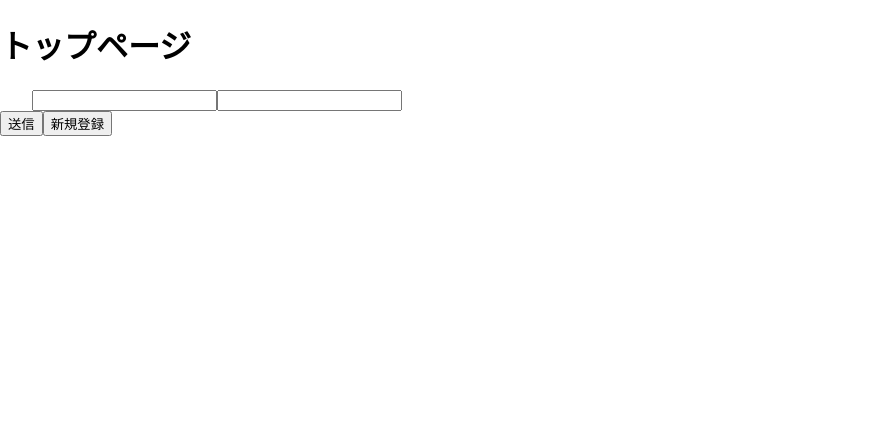
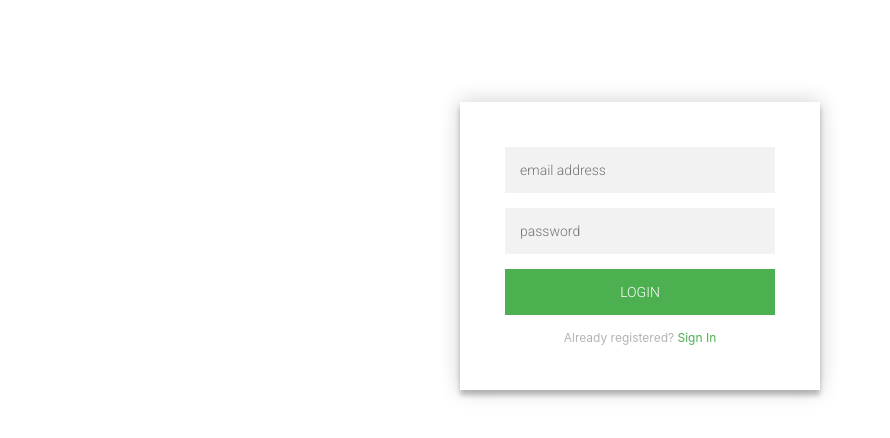
Before and after one commit to scla-sagauniv/find-coins, a Next.js app in the folder frontend/: page / in a window 1280 px wide. Shown: the top 438 px of the page, without its empty margins (0-890 px from the left). Built offline with nearby package versions, Linux system fonts and the light colour scheme.

Commit message:
Style 見た目の調整

```diff
--- a/frontend/src/pages/index.tsx
+++ b/frontend/src/pages/index.tsx
@@ -1,69 +1,71 @@
-import styles from '../styles/Home.module.css';
-import { getAuth, signInWithEmailAndPassword,onAuthStateChanged } from "firebase/auth";
-import { useRouter } from 'next/router'
-import { useState,useEffect } from 'react';
-import firebaseApp from '../firebase/firebase';
+import styles from "../styles/Home.module.css";
+import {
+  getAuth,
+  signInWithEmailAndPassword,
+  onAuthStateChanged,
+} from "firebase/auth";
+import { useRouter } from "next/router";
+import { useState, useEffect } from "react";
+import firebaseApp from "../firebase/firebase";
 
-
-const Login=()=> {
-
-    const [loginEmail, setLoginEmail] = useState('');
-    const [loginPassword, setLoginPassword] = useState('');
+const Login = () => {
+  const [loginEmail, setLoginEmail] = useState("");
+  const [loginPassword, setLoginPassword] = useState("");
 
   //firebaseの取得
   const auth = getAuth(firebaseApp);
 
-
   //Routerをインスタンス化
   const router = useRouter();
 
-    const handleSubmit = async (e:any) => {
+  const handleSubmit = async (e: any) => {
     e.preventDefault();
 
     try {
       await signInWithEmailAndPassword(auth, loginEmail, loginPassword);
-          console.log(loginEmail,loginPassword)
+      console.log(loginEmail, loginPassword);
 
       //世界地図画面に遷移
       router.push({
         pathname: "/worldMap",
         // query: { user_email:loginEmail } // ココ
       });
-
-
     } catch (error) {
-          console.log(error)
-          alert("メールアドレスかパスワードが間違っています")
+      console.log(error);
+      alert("メールアドレスかパスワードが間違っています");
     }
   };
 
-    const handleClick = () =>{
+  const handleClick = () => {
     router.push({
-        pathname: "/register"
-
+      pathname: "/register",
     });
-    }
-
-
+  };
 
   return (
-
     <>
-        <h1>トップページ</h1>
-
+      <div className={styles.loginpage}>
+        <div className={styles.form}>
           <form onSubmit={handleSubmit}>
-          <div className={styles.container}>
-
-            <input type="email" onChange={(e) => setLoginEmail(e.target.value)}/>
-            <input type="password" onChange={(e) => setLoginPassword(e.target.value)}/>
-
+            <input
+              type="text"
+              placeholder="email address"
+              onChange={(e) => setLoginEmail(e.target.value)}
+            />
+            <input
+              type="password"
+              placeholder="password"
+              onChange={(e) => setLoginPassword(e.target.value)}
+            />
+            <button>login</button>
+            <p className={styles.message}>
+              Already registered? <a onClick={handleClick}>Sign In</a>
+            </p>
+          </form>
         </div>
-        </form>
-
-        <button type="submit">送信</button>
-        <button type='button' onClick={handleClick}>新規登録</button>
+      </div>
     </>
-    )
-  }
+  );
+};
 
 export default Login;
--- a/frontend/src/styles/Home.module.css
+++ b/frontend/src/styles/Home.module.css
@@ -1,129 +1,90 @@
-.container {
-  padding: 0 2rem;
+@import url(https://fonts.googleapis.com/css?family=Roboto:300);
+
+.loginpage {
+  width: 360px;
+  padding: 8% 0 0;
+  margin: auto;
 }
-
-.main {
-  min-height: 100vh;
-  padding: 4rem 0;
-  flex: 1;
-  display: flex;
-  flex-direction: column;
-  justify-content: center;
-  align-items: center;
+.form {
+  position: relative;
+  z-index: 1;
+  background: #FFFFFF;
+  max-width: 360px;
+  margin: 0 auto 100px;
+  padding: 45px;
+  text-align: center;
+  box-shadow: 0 0 20px 0 rgba(0, 0, 0, 0.2), 0 5px 5px 0 rgba(0, 0, 0, 0.24);
 }
-
-.footer {
-  display: flex;
-  flex: 1;
-  padding: 2rem 0;
-  border-top: 1px solid #eaeaea;
-  justify-content: center;
-  align-items: center;
+.form input {
+  font-family: "Roboto", sans-serif;
+  outline: 0;
+  background: #f2f2f2;
+  width: 100%;
+  border: 0;
+  margin: 0 0 15px;
+  padding: 15px;
+  box-sizing: border-box;
+  font-size: 14px;
 }
-
-.footer a {
-  display: flex;
-  justify-content: center;
-  align-items: center;
-  flex-grow: 1;
+.form button {
+  font-family: "Roboto", sans-serif;
+  text-transform: uppercase;
+  outline: 0;
+  background: #4CAF50;
+  width: 100%;
+  border: 0;
+  padding: 15px;
+  color: #FFFFFF;
+  font-size: 14px;
+  -webkit-transition: all 0.3 ease;
+  transition: all 0.3 ease;
+  cursor: pointer;
 }
-
-.title a {
-  color: #0070f3;
+.form button:hover,.form button:active,.form button:focus {
+  background: #43A047;
+}
+.form .message {
+  margin: 15px 0 0;
+  color: #b3b3b3;
+  font-size: 12px;
+}
+.form .message a {
+  color: #4CAF50;
   text-decoration: none;
 }
-
-.title a:hover,
-.title a:focus,
-.title a:active {
-  text-decoration: underline;
+.form .registerform {
+  display: none;
 }
-
-.title {
-  margin: 0;
-  line-height: 1.15;
-  font-size: 4rem;
+.container {
+  position: relative;
+  z-index: 1;
+  max-width: 300px;
+  margin: 0 auto;
 }
-
-.title,
-.description {
+.container:before, .container:after {
+  content: "";
+  display: block;
+  clear: both;
+}
+.container .info {
+  margin: 50px auto;
   text-align: center;
 }
-
-.description {
-  margin: 4rem 0;
-  line-height: 1.5;
-  font-size: 1.5rem;
+.container .info h1 {
+  margin: 0 0 15px;
+  padding: 0;
+  font-size: 36px;
+  font-weight: 300;
+  color: #1a1a1a;
 }
-
-.code {
-  background: #fafafa;
-  border-radius: 5px;
-  padding: 0.75rem;
-  font-size: 1.1rem;
-  font-family: Menlo, Monaco, Lucida Console, Liberation Mono, DejaVu Sans Mono,
-    Bitstream Vera Sans Mono, Courier New, monospace;
+.container .info span {
+  color: #4d4d4d;
+  font-size: 12px;
 }
-
-.grid {
-  display: flex;
-  align-items: center;
-  justify-content: center;
-  flex-wrap: wrap;
-  max-width: 800px;
+.container .info span a {
+  color: #000000;
+  text-decoration: none;
 }
-
-.card {
-  margin: 1rem;
-  padding: 1.5rem;
-  text-align: left;
-  color: inherit;
-  text-decoration: none;
-  border: 1px solid #eaeaea;
-  border-radius: 10px;
-  transition: color 0.15s ease, border-color 0.15s ease;
-  max-width: 300px;
+.container .info span .fa {
+  color: #EF3B3A;
 }
-
-.card:hover,
-.card:focus,
-.card:active {
-  color: #0070f3;
-  border-color: #0070f3;
-}
-
-.card h2 {
-  margin: 0 0 1rem 0;
-  font-size: 1.5rem;
-}
-
-.card p {
-  margin: 0;
-  font-size: 1.25rem;
-  line-height: 1.5;
-}
-
-.logo {
-  height: 1em;
-  margin-left: 0.5rem;
-}
-
-@media (max-width: 600px) {
-  .grid {
-    width: 100%;
-    flex-direction: column;
-  }
-}
-
-@media (prefers-color-scheme: dark) {
-  .card,
-  .footer {
-    border-color: #222;
-  }
-  .code {
-    background: #111;
-  }
-  .logo img {
-    filter: invert(1);
-  }
-}
--- a/frontend/src/styles/worldMap.module.css
+++ b/frontend/src/styles/worldMap.module.css
@@ -1,4 +1,10 @@
 .worldMap {
   position: absolute;
   top: 10%;
+  left: 10%
 }
+
+.gatherPoint {
+  font-size: 30px;
+  text-align: center;
+}
```
Also changed, not shown: frontend/src/pages/login.tsx (deleted, +0 -52 lines), frontend/src/pages/register.tsx (+31 -22 lines), frontend/src/pages/worldMap.tsx (+20 -7 lines), frontend/src/styles/Coin.module.css (+2 -28 lines), frontend/public/img/AZ.jpg (added), frontend/public/img/IS.jpg (added). Lines whose indentation alone changed are shown as unchanged.
